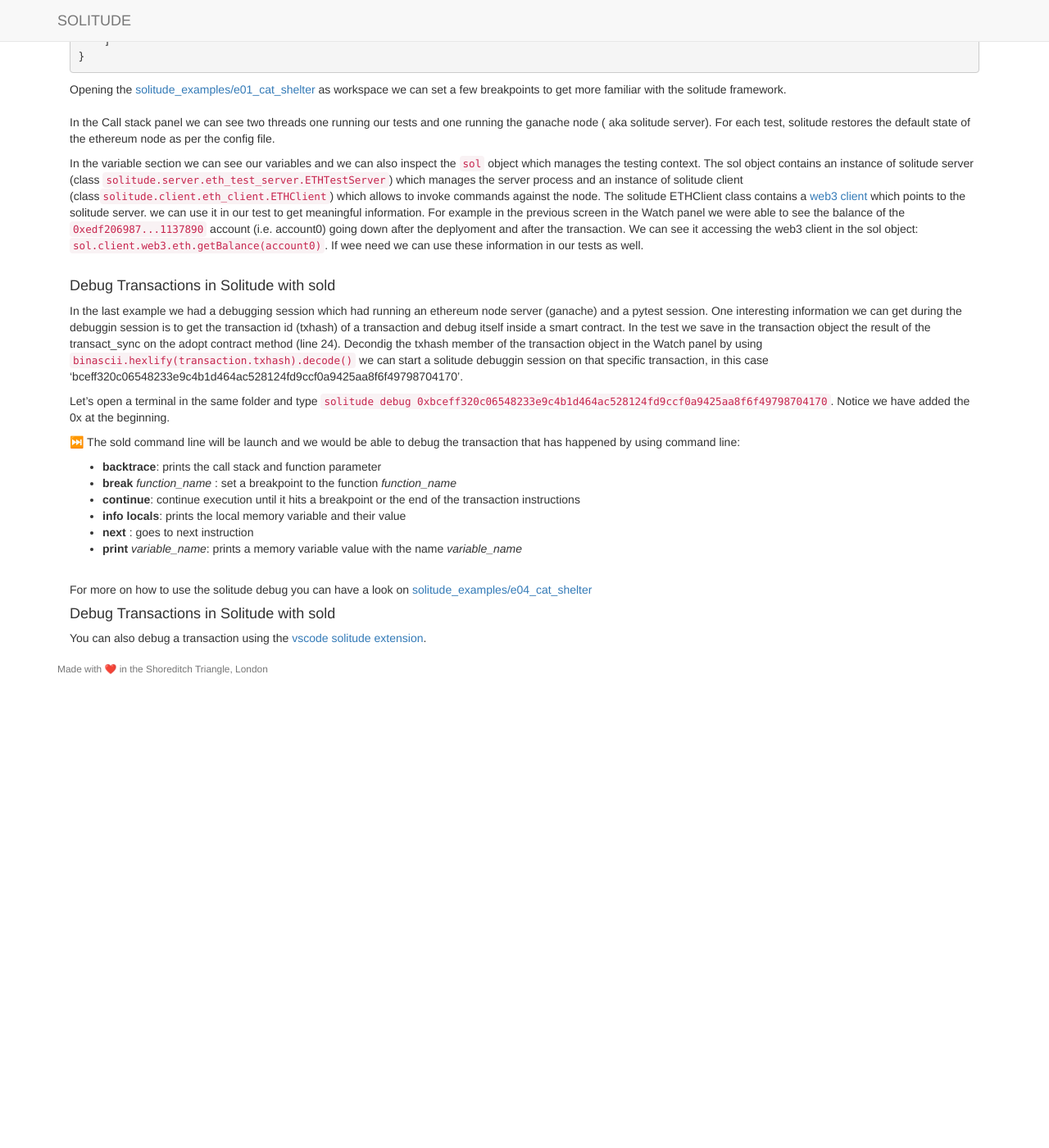
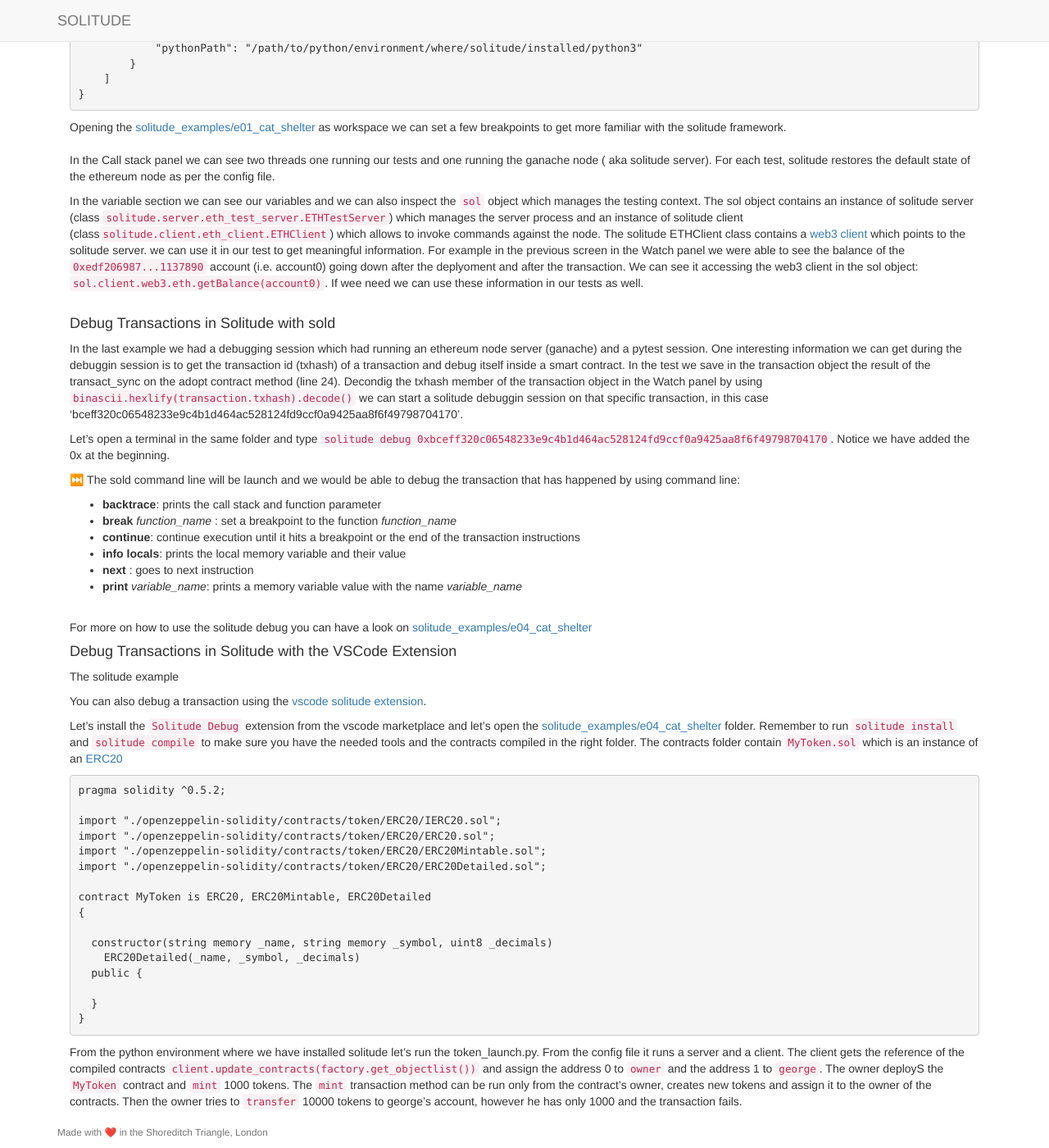
Before and after one commit to GaetanoMondelli/lockdown.today, a Jekyll site: the page built from _posts/2020-05-17-services-6.markdown, in a window 1280 px wide and 1400 px high, scrolled down 4670 px. Shown: the whole window at 82% size. Built offline with Jekyll 4.4.1, drawn with Linux system fonts in a browser that asks for light colours; nearby versions of some CDN libraries; library files that are not in the unit come from our copies; Markdown is read by kramdown in place of the engine named in the settings; before the commit the page ends 5505 px from its top, so only the background shows below that; some of the changed text lies outside the part shown.

Commit message:
feat: added vscode preface

````diff
--- a/_includes/about.html
+++ b/_includes/about.html
@@ -7,6 +7,7 @@
             <br />
             <div class="lead text-justify">
             </div>
+            <h4> <em>No <del>migrations</del> are allowed in the sour realm of Solitude</em></h4>
             <br />
             <br />
             <br />
--- a/_posts/2020-05-17-services-1.markdown
+++ b/_posts/2020-05-17-services-1.markdown
@@ -46,7 +45,7 @@ solitude init
 - *server*: runs a Ganache version: `Tools.GanacheCli.Version` at `Server.Host` : `Server.Port`
 
 
- ### 🆕 Run an existing project
+### 🆕 Run an existing project
 
  Usually to run the first time a solitude project you need to `install` the required tools and `compile` the contracts from the `Project.SourceDir` into the
  `Project.ObjectDir` directory.
--- a/_posts/2020-05-17-services-6.markdown
+++ b/_posts/2020-05-17-services-6.markdown
@@ -64,6 +64,37 @@ Notice we have added the 0x at the beginning.
 
 For more on how to use the solitude debug you can have a look on [solitude\_examples/e04\_cat\_shelter](https://github.com/incerto-crypto/solitude-examples/tree/master/examples/e04_cat_shelter)
 
-#### Debug Transactions in Solitude with sold
+#### Debug Transactions in Solitude with the VSCode Extension
+
+The solitude example
 
 You can also debug a transaction using the [vscode solitude extension](https://marketplace.visualstudio.com/items?itemName=gmondelli.solitude-debug&ssr=false#overview).
+
+Let's install the `Solitude Debug` extension from the vscode marketplace and let's open the [solitude\_examples/e04\_cat\_shelter](https://github.com/incerto-crypto/solitude-examples/tree/master/examples/e04_cat_shelter) folder.
+Remember to run `solitude install` and `solitude compile` to make sure you have the needed tools and the contracts compiled in the right folder.
+The contracts folder contain `MyToken.sol` which is an instance of an [ERC20](https://eips.ethereum.org/EIPS/eip-20)
+
+```javascript
+pragma solidity ^0.5.2;
+
+import "./openzeppelin-solidity/contracts/token/ERC20/IERC20.sol";
+import "./openzeppelin-solidity/contracts/token/ERC20/ERC20.sol";
+import "./openzeppelin-solidity/contracts/token/ERC20/ERC20Mintable.sol";
+import "./openzeppelin-solidity/contracts/token/ERC20/ERC20Detailed.sol";
+
+contract MyToken is ERC20, ERC20Mintable, ERC20Detailed
+{
+
+  constructor(string memory _name, string memory _symbol, uint8 _decimals)
+    ERC20Detailed(_name, _symbol, _decimals)
+  public {
+
+  }
+}
+```
+
+From the python environment where we have installed solitude let's run the token_launch.py.
+From the config file it runs a server and a client.
+The client gets the reference of the compiled contracts `client.update_contracts(factory.get_objectlist())` and assign the address 0 to `owner` and the address 1 to `george`.
+The owner deployS the `MyToken` contract and `mint` 1000 tokens. The `mint` transaction method can be run only from the contract's owner, creates new tokens and assign it to the owner of the contracts.
+Then the owner tries to `transfer` 10000 tokens to george's account, however he has only 1000 and the transaction fails.
````
Also changed, not shown: other parts of _posts/2020-05-17-services-1.markdown (+1 -2 lines).
